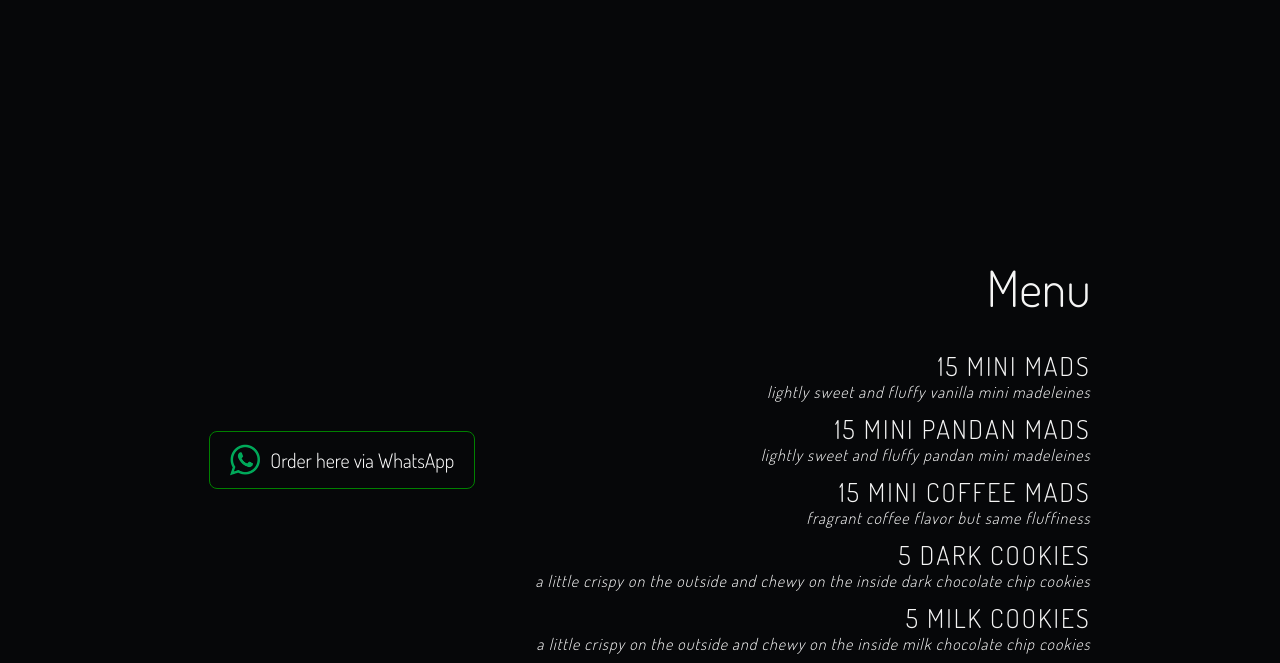
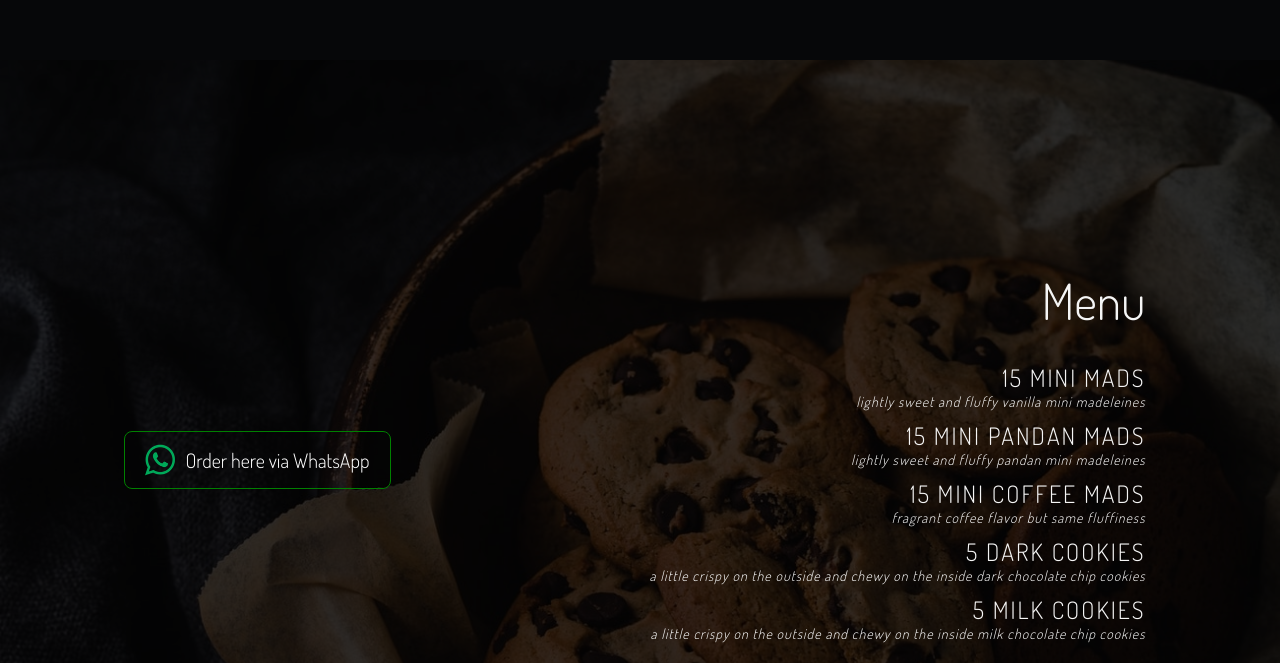
Before and after one commit to bernardusbilly/yazmyn, a React (Create React App) app: page / in a window 1280 px wide. Shown: the part 740-1403 px from the top of the page. Built offline with nearby package versions, Linux system fonts and the light colour scheme.

Commit message:
adding background for menu section and more delay for loader

```diff
--- a/src/App.js
+++ b/src/App.js
@@ -31,7 +31,7 @@ function App() {
   useEffect(() => {
     setTimeout(() => {
       setLoading(false);
-    }, 1000);
+    }, 3000);
   });
 
   return loading ? (
@@ -50,11 +50,22 @@ function App() {
           Cookies | Madeleines
         </div>
       </div>
-      <div className="app-section">
+      <div
+        className="app-section"
+        style={{
+          background: 'rgba(0, 0, 0, 0.8)',
+          justifyContent: 'space-around',
+        }}>
+        <img
+          alt="background"
+          className="app-background"
+          src={`${process.env.PUBLIC_URL}/bg.jpeg`}
+        />
         <a
           className="app-section-contact"
-          target="_blank"
-          href="https://wa.me/+6287820223402?text=Please+fill+out+the+order+form+below%3A%0D%0A%0D%0A+Name%3A%0D%0A%0D%0A+Phone%3A%0D%0A%0D%0A+Address%3A%0D%0A%0D%0A+Order%3A%0D%0A%0D%0A+Delivery+Date%3A%0D%0A%0D%0A+Notes%2FRequests%3A%0D%0A%0D%0A+Thank+you+for+completing+the+order+form!+Please+hang+tight+while+we+input+your+order+%3A)&rlz=1C5CHFA_enUS834US834&oq=Please+fill+out+the+order+form+below%3A+Name%3A+Phone%3A+Address%3A+Order%3A+Delivery+Date%3A+Notes%2FRequests%3A+Thank+you+for+completing+the+order+form!+Please+hang+tight+while+we+input+your+order+%3A">
+          href="https://wa.me/+6287820223402?text=Please+fill+out+the+order+form+below%3A%0D%0A%0D%0A+Name%3A%0D%0A%0D%0A+Phone%3A%0D%0A%0D%0A+Address%3A%0D%0A%0D%0A+Order%3A%0D%0A%0D%0A+Delivery+Date%3A%0D%0A%0D%0A+Notes%2FRequests%3A%0D%0A%0D%0A+Thank+you+for+completing+the+order+form!+Please+hang+tight+while+we+input+your+order+%3A)&rlz=1C5CHFA_enUS834US834&oq=Please+fill+out+the+order+form+below%3A+Name%3A+Phone%3A+Address%3A+Order%3A+Delivery+Date%3A+Notes%2FRequests%3A+Thank+you+for+completing+the+order+form!+Please+hang+tight+while+we+input+your+order+%3A"
+          rel="noopener noreferrer"
+          target="_blank">
           <img alt="whatsapp" src={`${process.env.PUBLIC_URL}/wa-logo.png`} />
           Order here via WhatsApp
         </a>
--- a/src/style.scss
+++ b/src/style.scss
@@ -5,6 +5,7 @@ a {
 
 .loader {
   align-items: center;
+  animation-delay: 3s;
   background: #fdf1db;
   display: flex;
   height: 100vh;
@@ -21,13 +22,22 @@ a {
   background: #060709;
   font-family: 'Dosis', sans-serif;
   font-size: 20px;
+  overflow: hidden;
+
+  &-background {
+    width: 100%;
+    position: absolute;
+    z-index: -1;
+  }
 
   &-section {
     align-items: center;
     color: whitesmoke;
     display: flex;
+    height: 100vh;
     justify-content: center;
-    height: 100vh;
+    overflow: hidden;
+    position: relative;
     width: 100%;
 
     &-column {
@@ -44,7 +54,7 @@ a {
       border: 1px solid green;
       cursor: pointer;
       display: flex;
-      margin: 0 40px;
+      margin: 0 10px;
       padding: 10px 20px 10px 10px;
       transition: background 200ms;
 
@@ -78,11 +88,11 @@ a {
           &-title {
             text-transform: uppercase;
             letter-spacing: 2px;
-            font-size: 26px;
+            font-size: 24px;
           }
 
           &-description {
-            font-size: 16px;
+            font-size: 14px;
             letter-spacing: 1px;
             font-style: italic;
           }
```
Also changed, not shown: public/bg.jpeg (added).
